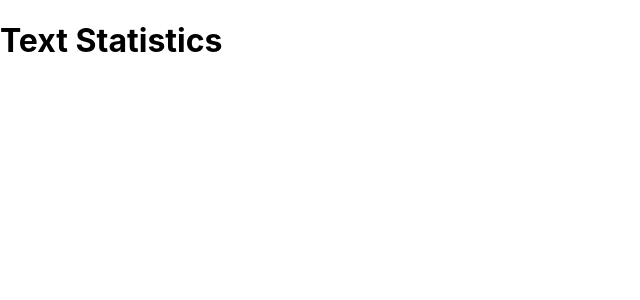
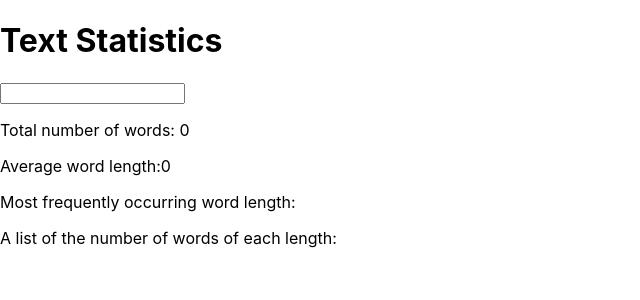
Before and after one commit to FaizF7/text_statistics_domin, a React (Create React App) app: page / in a window 1280 px wide. Shown: the top 300 px of the page, without its empty margins (0-640 px from the left). Built offline with nearby package versions, Linux system fonts and the light colour scheme.

Commit message:
able to update some num words and avg length on input

```diff
--- a/src/App.js
+++ b/src/App.js
@@ -1,10 +1,66 @@
 import logo from './logo.svg';
 import './App.css';
+import { useState, useEffect } from 'react';
 
 function App() {
+
+  const [text, setText] = useState("")
+  const [wordsList, setWordsList] = useState([])
+  const [stats, setStats] = useState({
+    numberWords:"0",
+    avgLength:0,
+    mostFreqWord:"",
+    countWordLengths:{}
+  })
+
+  useEffect(()=>{
+
+    calculateStats()
+
+  },[wordsList])
+
+  const onInput = (event)=>{
+    setText(event.target.value)
+    setWordsList(event.target.value.split(" ").filter(t => t!=""))
+  }
+
+  const avgWordLength = ()=>{
+    return wordsList.reduce((avg, word)=> avg+=word.length/wordsList.length,0)
+  }
+
+  const calculateStats = ()=>{
+    if (text.length==0){
+      setStats(
+        {
+          numberWords:"0",
+          avgLength:0,
+          mostFreqWord:"",
+          countWordLengths:{}
+        }
+      )
+    }
+    else{
+    const updatedStats = {...stats}
+    updatedStats.numberWords = wordsList.length
+    updatedStats.avgLength = avgWordLength()
+
+
+    setStats(updatedStats)
+    }
+
+  }
+
   return (
     <>
       <h1>Text Statistics</h1>
+
+      <input type='text' onChange={onInput}/>
+
+      <p>Total number of words: {stats.numberWords}</p>
+      <p>Average word length:{stats.avgLength}</p>
+      <p>Most frequently occurring word length:</p>
+      <p>A list of the number of words of each length:</p>
+
 
     </>
   );
```
